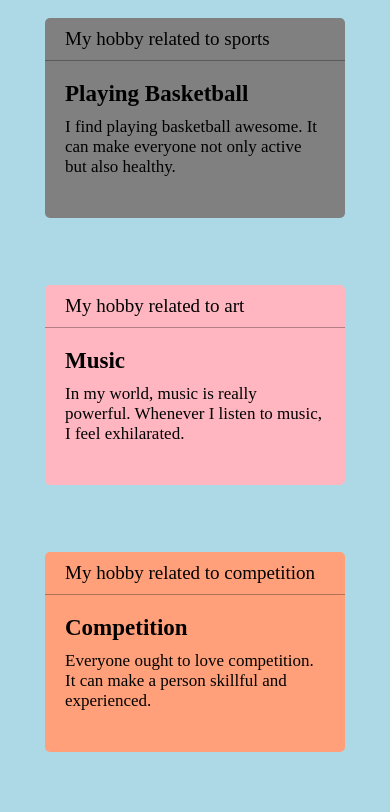
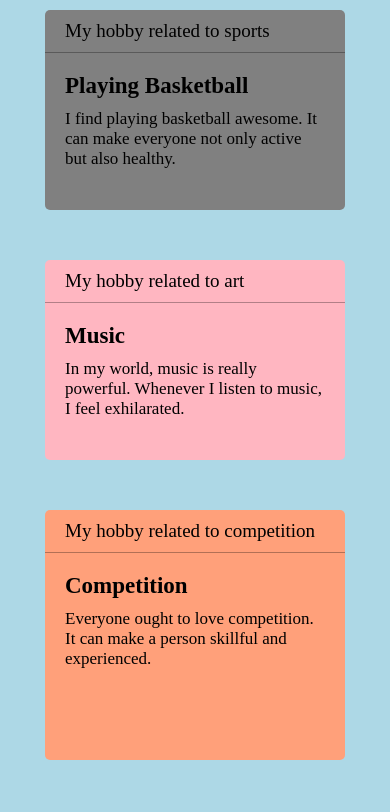
Before and after one commit to Thae-Su-Aung/portfolio, a plain HTML site: page about.html in a window 390 px wide. Shown: the part 1357-2169 px from the top of the page. Drawn offline with Linux system fonts and the light colour scheme.

Commit message:
Update about.css

```diff
--- a/about.css
+++ b/about.css
@@ -70,7 +70,7 @@ body{
     font-size: 16px;
 }
 @media (max-width: 437px){
-    .cr3 { height: 200px;}}
+    .cr3 { height: 250px;}}
 .cr1{
     background-color: gray;
 }
```
